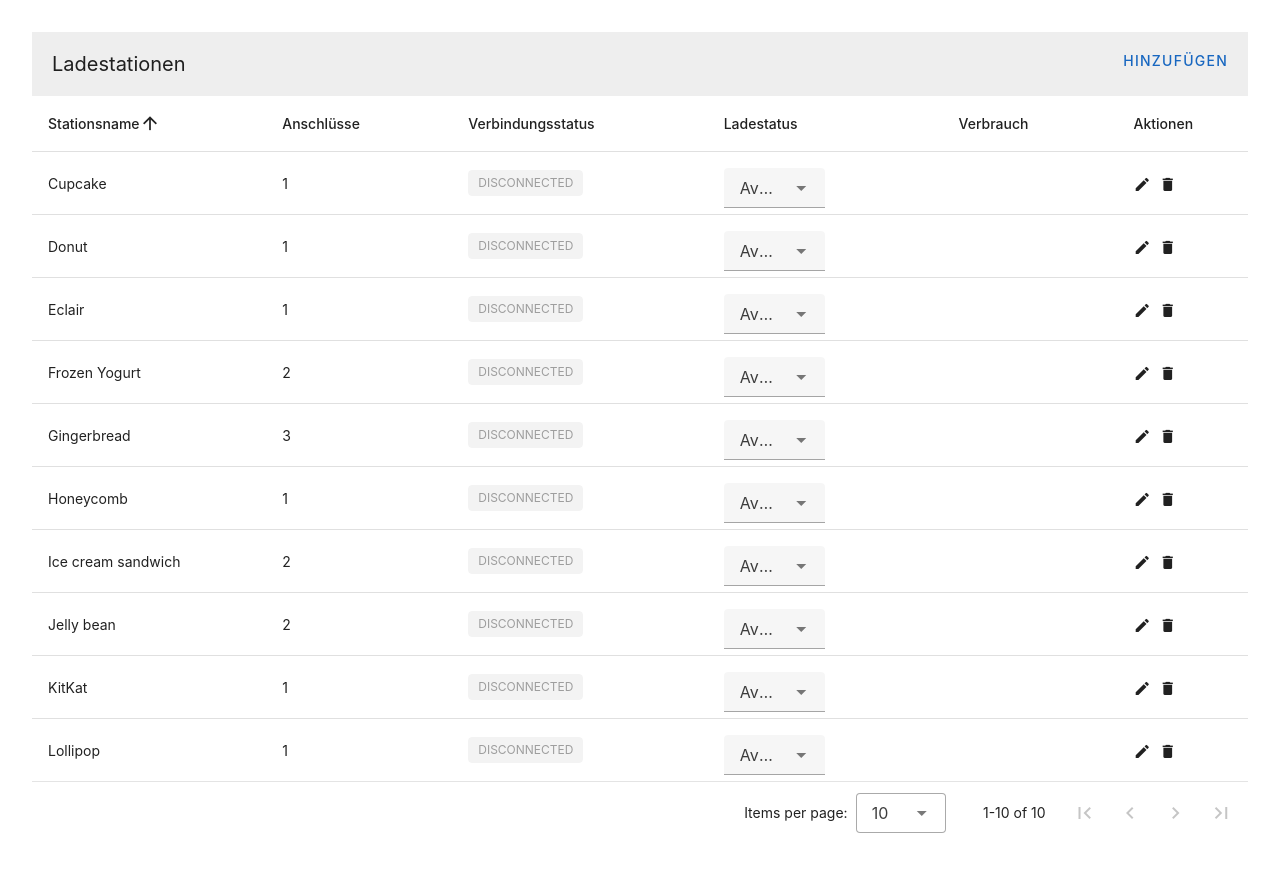
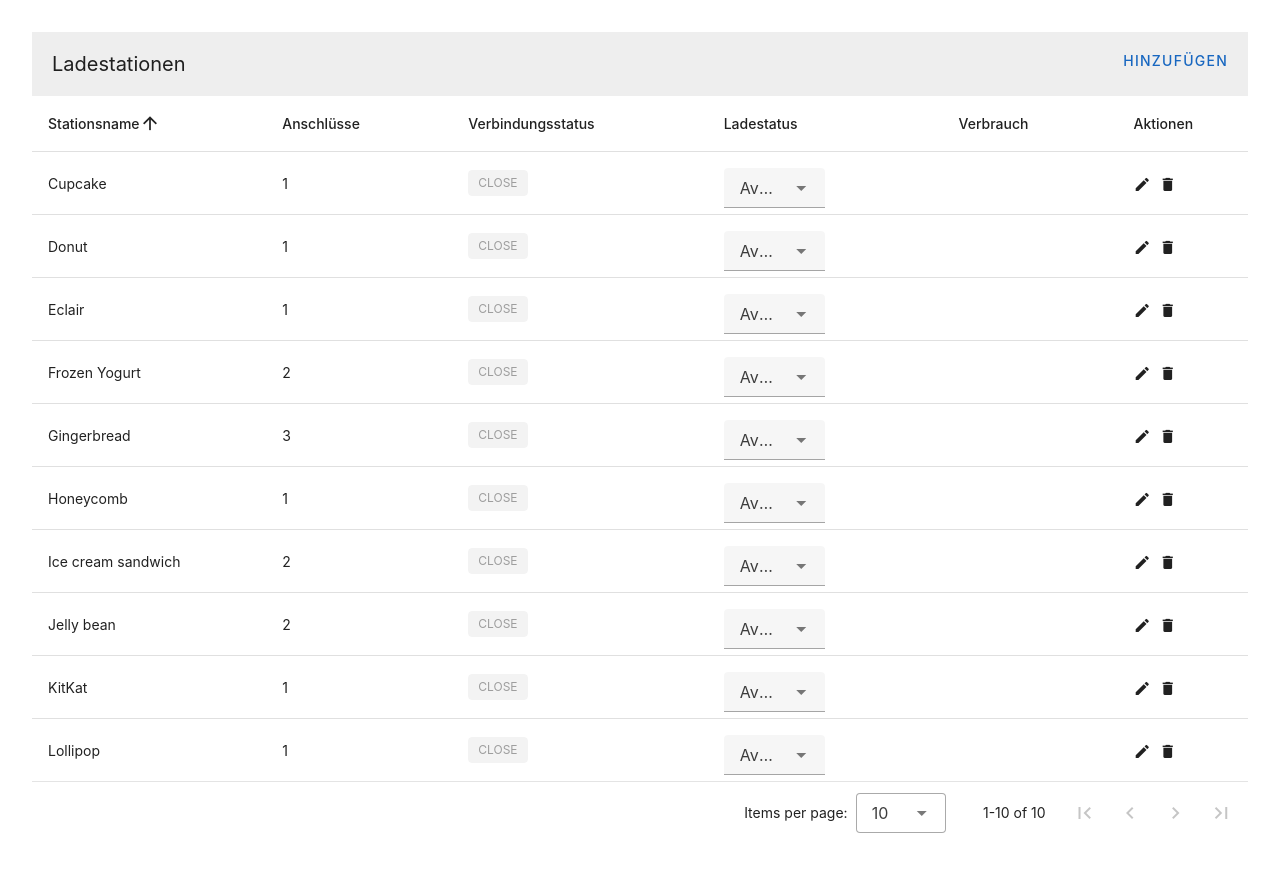
Before and after one commit to ges0909/ocpp-charge-point-simulator-dashboard, a Vue app: page / in a window 1280 px wide. Shown: the top 872 px of the page. Built offline with nearby package versions, Linux system fonts and the light colour scheme; no server answers.

Commit message:
Socket.io removed and replaced by WebSocket Api

```diff
--- a/package.json
+++ b/package.json
@@ -11,7 +11,6 @@
   "dependencies": {
     "@fortawesome/fontawesome-free": "^6.6.0",
     "@mdi/font": "^7.4.47",
-    "socket.io-client": "^4.8.1",
     "vite-plugin-vuetify": "^2.0.4",
     "vue": "^3.5.12",
     "vue-i18n": "^10.0.4",
--- a/src/components/ChargePointTable.vue
+++ b/src/components/ChargePointTable.vue
@@ -7,7 +7,7 @@
     <!-- table columns -->
 
     <!-- column: connection state -->
-    <template v-slot:item.connection_state="{ item }">
+    <template v-slot:item.connection_state="{ item }: { item: ChargePoint }">
       <div class="text-begin">
         <v-chip
           :color="item.connection_state_color"
@@ -123,6 +123,7 @@ import {
   default_backend_url,
   charge_point_table_header,
   charge_point_table_data,
+  ChargePoint,
 } from "../model/chargepoints.ts";
 import { connect } from "../socket.ts";
 
@@ -166,13 +167,13 @@ function initialize() {
   connect(items.value);
 }
 
-function editItem(item) {
+function editItem(item: ChargePoint) {
   editedIndex.value = items.value.indexOf(item);
   editedItem.value = Object.assign({}, item);
   dialog.value = true;
 }
 
-function deleteItem(item) {
+function deleteItem(item: ChargePoint) {
   editedIndex.value = items.value.indexOf(item);
   editedItem.value = Object.assign({}, item);
   dialogDelete.value = true;
--- a/src/model/chargepoints.ts
+++ b/src/model/chargepoints.ts
@@ -3,7 +3,8 @@ import { i18n } from "../i18n.ts";
 
 const { t } = i18n.global;
 
-export const default_backend_url = "ws://localhost:8081/ocpp";
+export const default_backend_url =
+  "ws://${username}:${password}@localhost:8081/ocpp";
 
 export const charge_point_table_header = [
   {
@@ -35,7 +36,7 @@ export const charge_point_table_data = [
   {
     name: "Frozen Yogurt",
     connectors: 2,
-    connection_state: "Disconnected",
+    connection_state: "Close",
     charging_state: "Available",
     meter_value: "",
     connection_state_color: ref("grey"),
@@ -47,7 +48,7 @@ export const charge_point_table_data = [
   {
     name: "Ice cream sandwich",
     connectors: 2,
-    connection_state: "Disconnected",
+    connection_state: "Close",
     charging_state: "Available",
     meter_value: "",
     connection_state_color: ref("grey"),
@@ -59,7 +60,7 @@ export const charge_point_table_data = [
   {
     name: "Eclair",
     connectors: 1,
-    connection_state: "Disconnected",
+    connection_state: "Close",
     charging_state: "Available",
     meter_value: "",
     connection_state_color: ref("grey"),
@@ -71,7 +72,7 @@ export const charge_point_table_data = [
   {
     name: "Cupcake",
     connectors: 1,
-    connection_state: "Disconnected",
+    connection_state: "Close",
     charging_state: "Available",
     meter_value: "",
     connection_state_color: ref("grey"),
@@ -83,7 +84,7 @@ export const charge_point_table_data = [
   {
     name: "Gingerbread",
     connectors: 3,
-    connection_state: "Disconnected",
+    connection_state: "Close",
     charging_state: "Available",
     meter_value: "",
     connection_state_color: ref("grey"),
@@ -95,7 +96,7 @@ export const charge_point_table_data = [
   {
     name: "Jelly bean",
     connectors: 2,
-    connection_state: "Disconnected",
+    connection_state: "Close",
     charging_state: "Available",
     meter_value: "",
     connection_state_color: ref("grey"),
@@ -107,7 +108,7 @@ export const charge_point_table_data = [
   {
     name: "Lollipop",
     connectors: 1,
-    connection_state: "Disconnected",
+    connection_state: "Close",
     charging_state: "Available",
     meter_value: "",
     connection_state_color: ref("grey"),
@@ -119,7 +120,7 @@ export const charge_point_table_data = [
   {
     name: "Honeycomb",
     connectors: 1,
-    connection_state: "Disconnected",
+    connection_state: "Close",
     charging_state: "Available",
     meter_value: "",
     connection_state_color: ref("grey"),
@@ -131,7 +132,7 @@ export const charge_point_table_data = [
   {
     name: "Donut",
     connectors: 1,
-    connection_state: "Disconnected",
+    connection_state: "Close",
     charging_state: "Available",
     meter_value: "",
     connection_state_color: ref("grey"),
@@ -143,7 +144,7 @@ export const charge_point_table_data = [
   {
     name: "KitKat",
     connectors: 1,
-    connection_state: "Disconnected",
+    connection_state: "Close",
     charging_state: "Available",
     meter_value: "",
     connection_state_color: ref("grey"),
--- a/src/socket.ts
+++ b/src/socket.ts
@@ -1,41 +1,31 @@
-import { io } from "socket.io-client";
 import { ChargePoint } from "./model/chargepoints";
+
+function u(strings: TemplateStringsArray, username: string, password: string) {
+  return strings[0] + username + strings[1] + password + strings[2];
+}
 
 export function connect(items: ChargePoint[]) {
   items.forEach((item: ChargePoint) => {
-    let auth = btoa(`${item.username}:${item.password}`);
+    let url = u`ws://${item.username}:${item.password}@localhost:8081/ocpp`;
+    console.log(url);
+    item.socket = new WebSocket(url);
 
-    item.socket = io(item.backend_url, {
-      transports: ["websocket"],
-      autoConnect: true,
-      timeout: 20_000, // timeout in ms for connection attempt
-      extraHeaders: {
-        authorization: `Basic ${auth}`,
-      },
+    item.socket.addEventListener("open", (event: Event) => {
+      item.connection_state = "Open";
+      item.connection_state_color = "green";
+      console.log(`charge point '${item.name}', connection opened, ${event})`);
     });
 
-    item.socket.on("connect", () => {
-      item.connection_state = "Connected";
-      item.connection_state_color = "green";
-      console.log(`${item.name} connected`);
+    item.socket.addEventListener("close", (event: Event) => {
+      item.connection_state = "Close";
+      item.connection_state_color = "grey";
+      console.log(`charge point '${item.name}', connection closed, ${event})`);
     });
 
-    item.socket.io.on("ping", () => {
-      item.connection_state = "Connected";
-      item.connection_state_color = "green";
-      console.log(`${item.name} ping`);
-    });
-
-    item.socket.on("disconnect", (reason: string, detail: string) => {
-      item.connection_state = "Disconnected";
-      item.connection_state_color = "orange";
-      console.log(`${item.name} disconnect: reason ${reason}, ${detail}`);
-    });
-
-    item.socket.io.on("error", (error: string) => {
-      item.connection_state = "Timeout";
+    item.socket.addEventListener("event", (event: Event) => {
+      item.connection_state = "Error";
       item.connection_state_color = "red";
-      console.error(`${item.name} error: ${error}`);
+      console.error(`charge point '${item.name}', connection error, ${event})`);
     });
   });
 }
```
Also changed, not shown: 2 other files (tests, documents, lock files or other folders).
